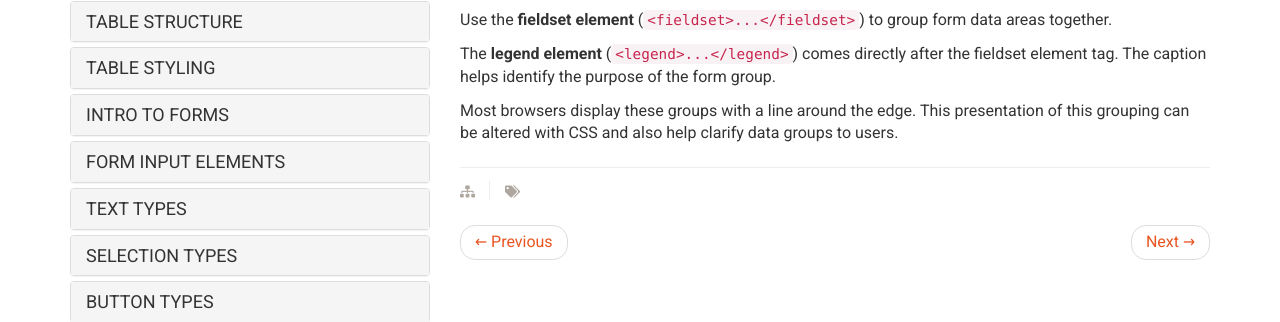
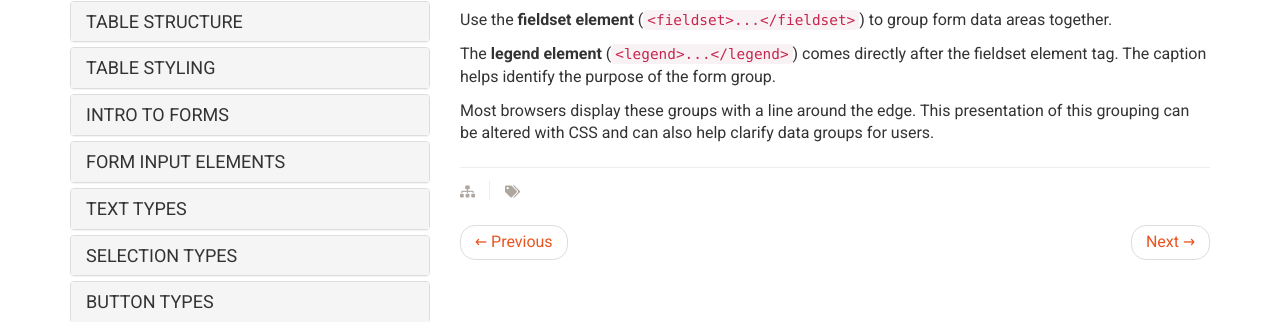
Before and after one commit to Montana-Media-Arts/webDesignFall2024, a Jekyll site: the page built from _docs/topic-06/09-form-mgmnt/03-page.md, in a window 1280 px wide. Shown: the part 187-509 px from the top of the page. Built offline with Jekyll 4.4.1, drawn with Linux system fonts in a browser that asks for light colours; nearby versions of some CDN libraries.

Commit message:
Update 03-page.md

```diff
--- a/_docs/topic-06/09-form-mgmnt/03-page.md
+++ b/_docs/topic-06/09-form-mgmnt/03-page.md
@@ -11,7 +11,7 @@ Use the **fieldset element** (`<fieldset>...</fieldset>`) to group form data are
 
 The **legend element** (`<legend>...</legend>`) comes directly after the fieldset element tag. The caption helps identify the purpose of the form group.
 
-Most browsers display these groups with a line around the edge. This presentation of this grouping can be altered with CSS and also help clarify data groups to users.
+Most browsers display these groups with a line around the edge. This presentation of this grouping can be altered with CSS and can also help clarify data groups for users.
 
 <div class="codepen-embed">
   <p data-height="600" data-theme-id="30567" data-slug-hash="oNxVePE" data-default-tab="html,result" data-user="retrog4m3r" data-embed-version="2" data-pen-title="Grouping Form Elements" class="codepen"></p>
```
